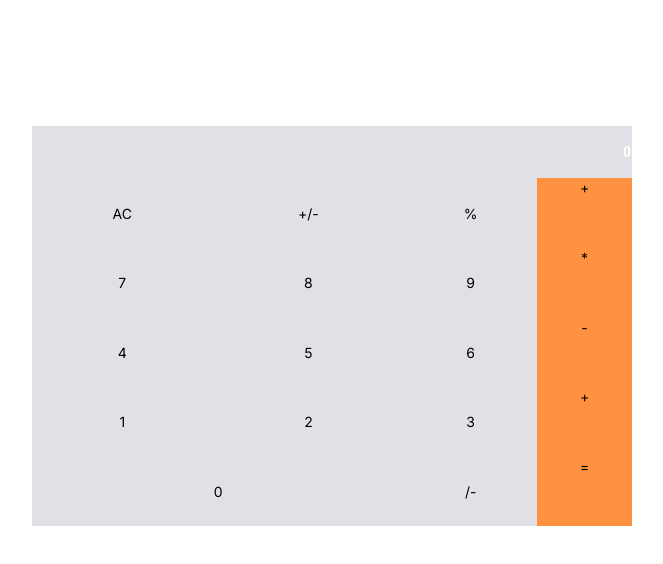
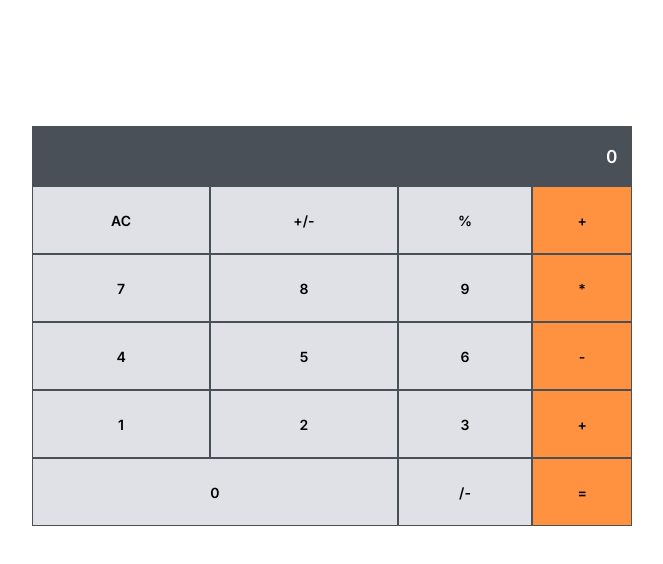
Before and after one commit to Kelvin-Ben/math-magicians, a React (Create React App) app: page / in a window 1280 px wide. Shown: the top 564 px of the page, without its empty margins (308-971 px from the left). Built offline with nearby package versions, Linux system fonts and the light colour scheme.

Commit message:
Add styles to the UI

```diff
--- a/src/components/Calculator.css
+++ b/src/components/Calculator.css
@@ -3,6 +3,8 @@
   width: 600px;
   height: 400px;
   margin: 10% auto;
+  font-family: 'Lato', sans-serif;
+  font-weight: 600;
 }
 
 .wrapper {
@@ -27,8 +29,10 @@
 
 .display {
   height: 50px;
-  background-color: #e0e1e6;
+  padding: 5px 15px;
+  background-color: #495057;
   text-align: right;
+  font-size: 18px;
   font-weight: 600;
   color: #fff;
 }
@@ -37,17 +41,29 @@
   background-color: #e0e1e6;
   text-align: center;
   vertical-align: middle;
+  border: 1px solid #495057;
 }
 
-.row-l {
-  background-color: #fe9241;
-  text-align: center;
-  vertical-align: top;
+.row:hover {
+  cursor: pointer;
+  background-color: #adb5bd;
 }
 
+.row-l,
 .row-ll {
   background-color: #fe9241;
   font-size: 100%;
   text-align: center;
-  vertical-align: top;
+  vertical-align: middle;
+  border: 1px solid #495057;
 }
+
+.row-l:hover {
+  background-color: #ffa94d;
+  cursor: pointer;
+}
+
+.row-ll:hover {
+  background-color: #ffa94d;
+  cursor: pointer;
+}
```
